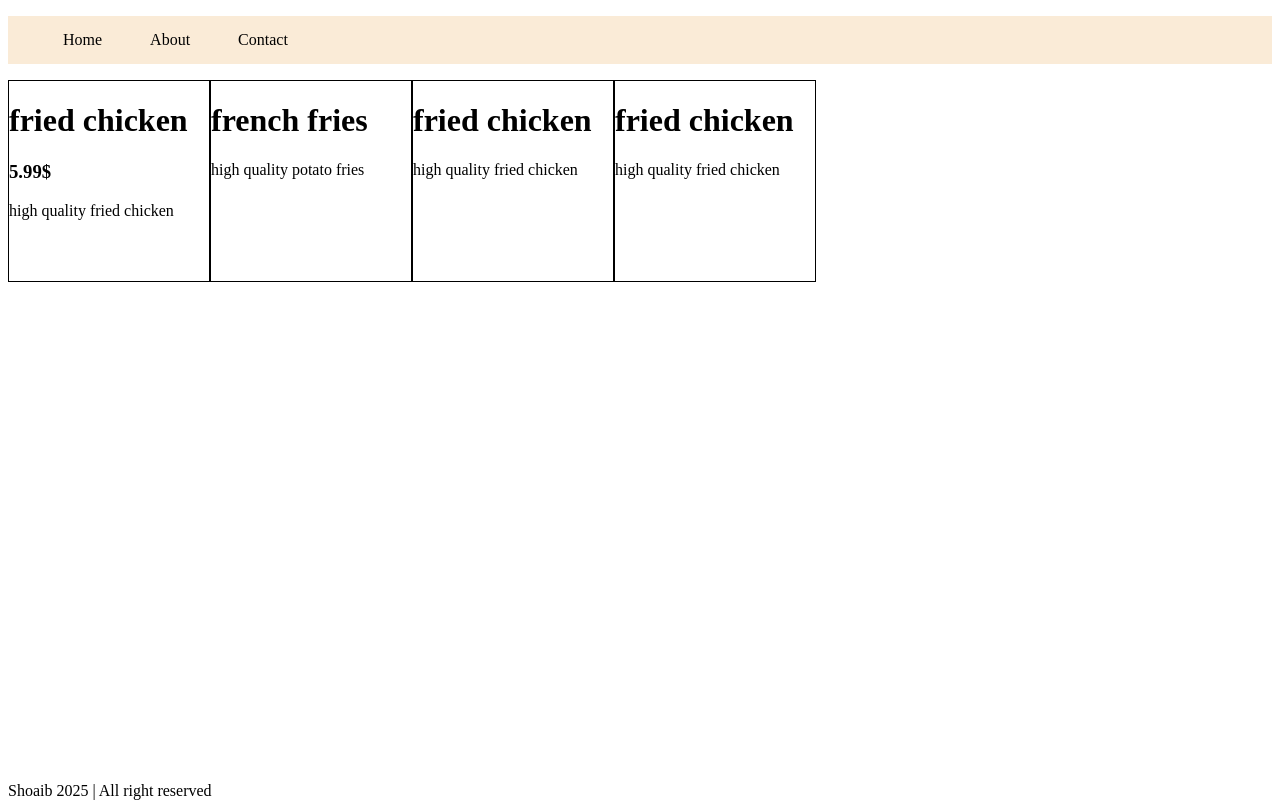
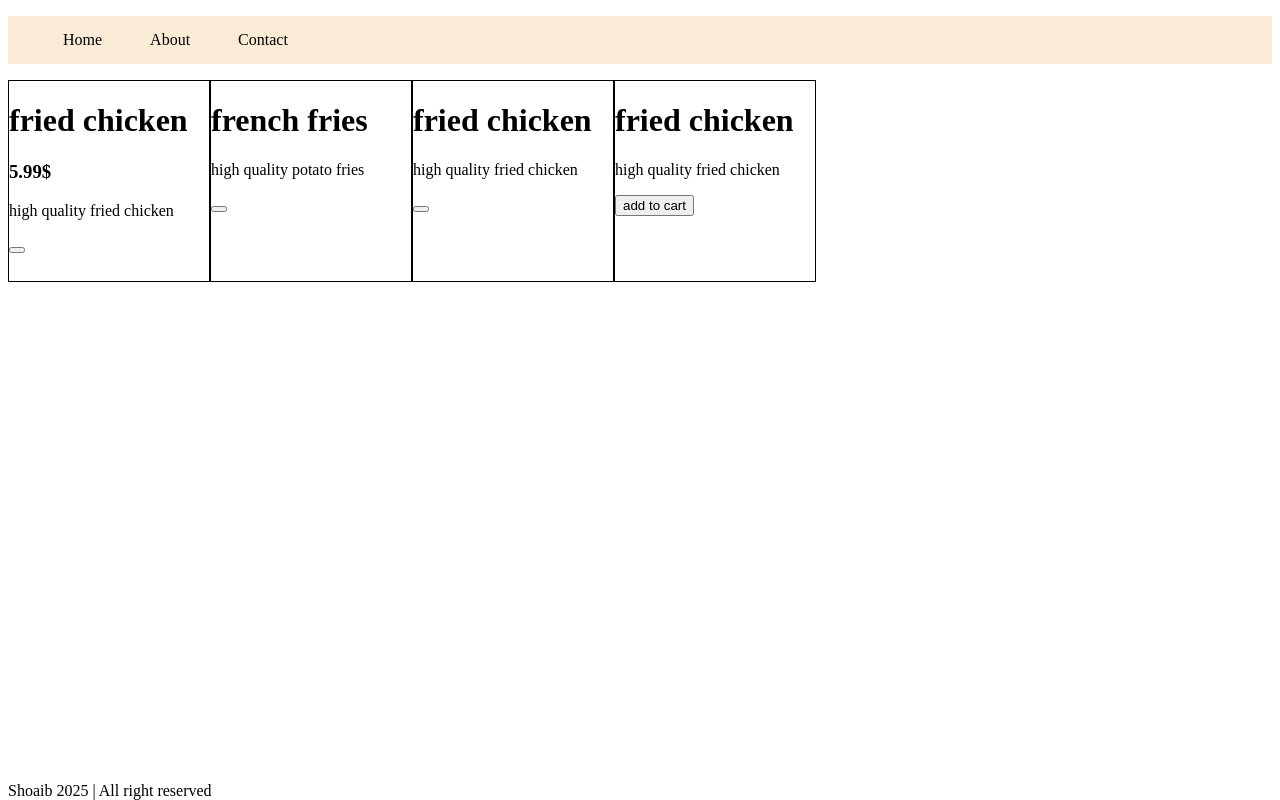
Before and after one commit to shoaibkhan-dev/react-props-practice, a React (Vite) app: page / in a window 1280 px wide. Built offline with nearby package versions, Linux system fonts and the light colour scheme.

Commit message:
add button props

```diff
--- a/src/Card/Card.jsx
+++ b/src/Card/Card.jsx
@@ -6,7 +6,7 @@ const Card = (props) => {
         <h1>{props.name}</h1>
         <h3>{props.price}</h3>
         <p>{props.details}</p>
-
+        <button>{props.button}</button>
     </div>
   )
 }
```
